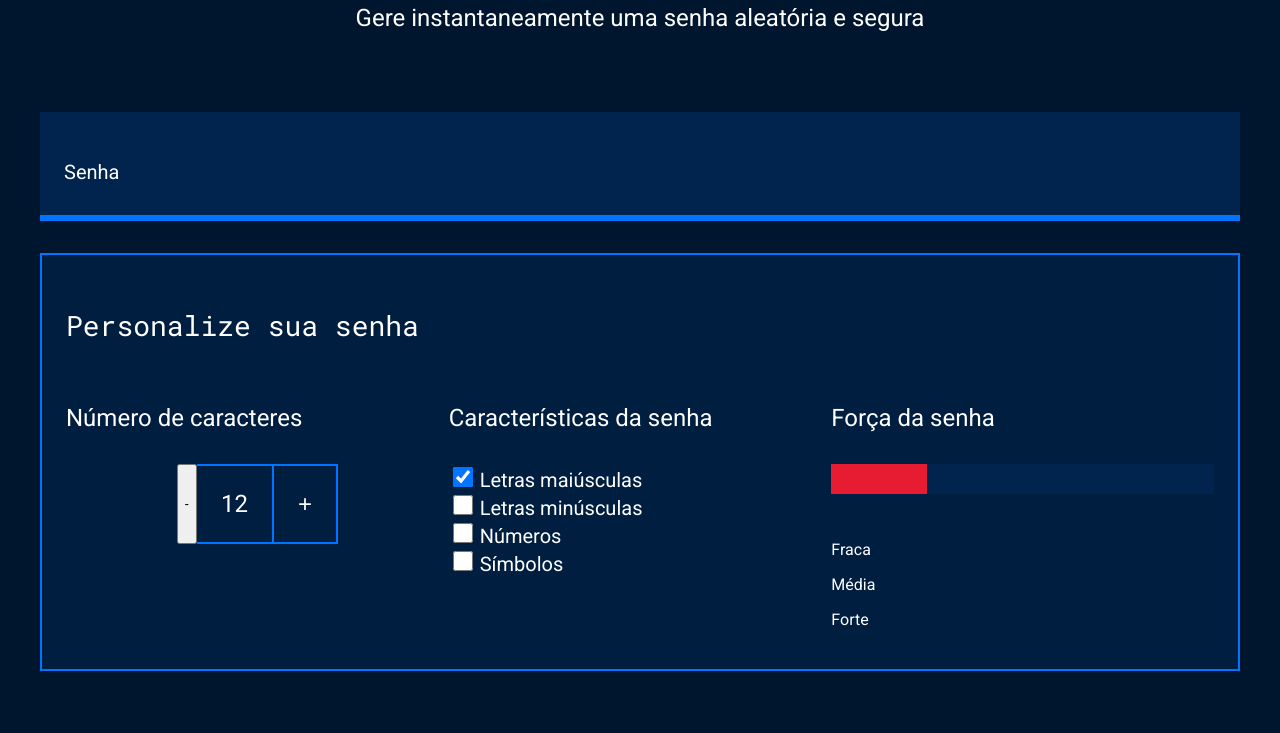
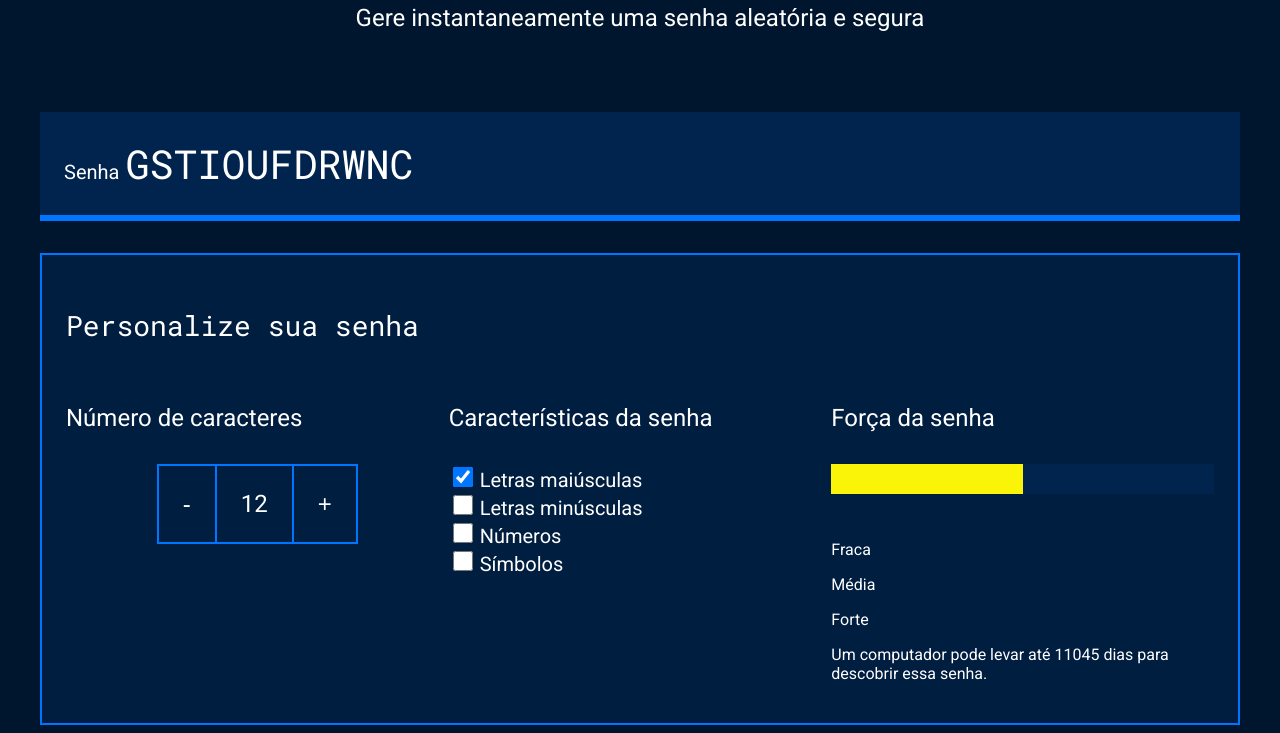
Before and after one commit to Madhyy/senhas, a plain HTML site: page index.html in a window 1280 px wide. Shown: the part 213-946 px from the top of the page. Before the commit the page ends 892 px from the top, so only its background shows below. Drawn offline with Linux system fonts and the light colour scheme.

Commit message:
Agora funciona

```diff
--- a/index.html
+++ b/index.html
@@ -25,8 +25,8 @@
                 <div class="parametro-senha">
                     <h4 class="parametro-senha__titulo">Número de caracteres</h4>
                     <div class="parametro-senha-botoes">
-                        <button class="paramtro-senha__botao">-</button>
-                        <p class="parametro-senha__texto">12</p>
+                        <button class="parametro-senha__botao">-</button>
+                        <p id="parametro-senha__texto" class="parametro-senha__texto">12</p>
                         <button class="parametro-senha__botao">+</button>
                     </div>
                 </div>
@@ -63,5 +63,7 @@
             </div>
         </div>
     </section>
+
+    <script src="./main.js"></script>
 </body>
 </html>
--- a/main.js
+++ b/main.js
@@ -1,4 +1,4 @@
-const numeroSenha = documentSelector('.parametro-senha__texto');
+const numeroSenha = document.getElementById('parametro-senha__texto');
 let tamanhoSenha = 12;
 numeroSenha.textContent = tamanhoSenha;
 const letrasMaiusculas = 'ABCDEFGHIJKLMNOPQRSTUVWXYZ';
```
